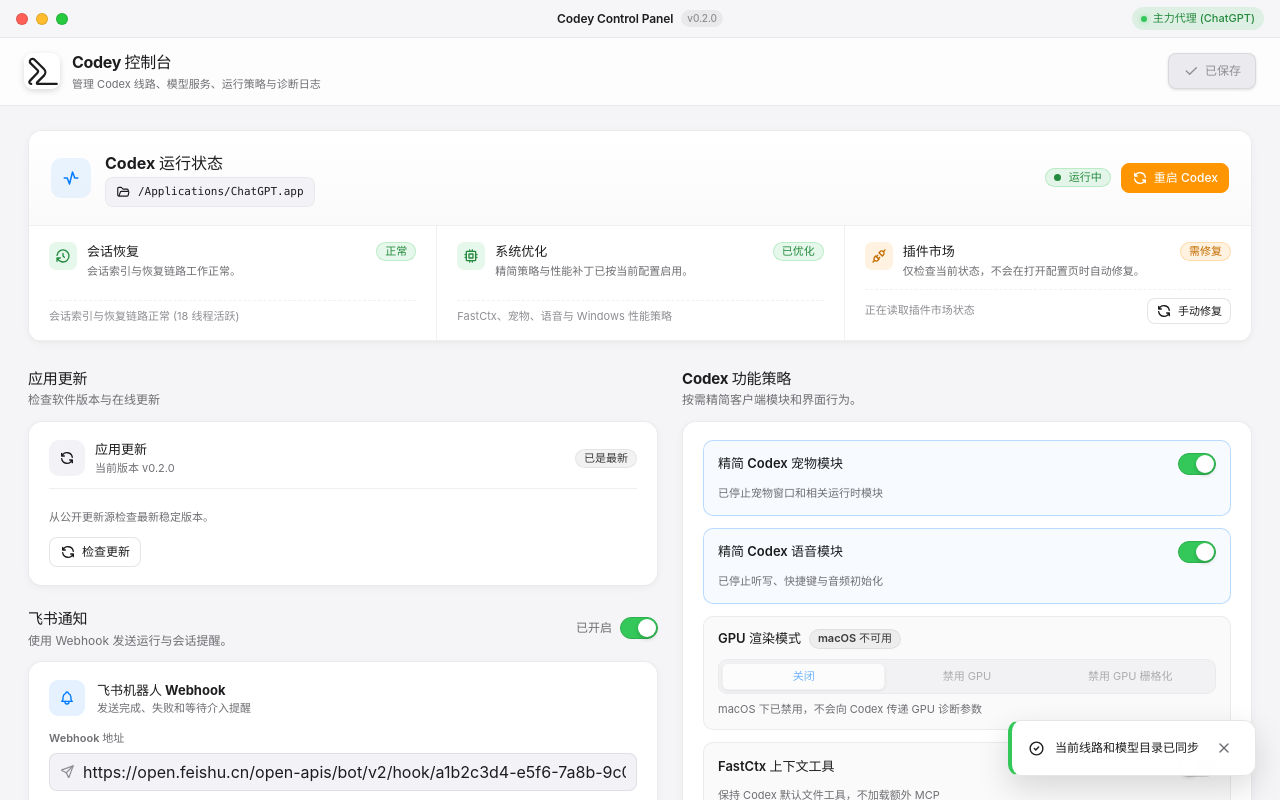
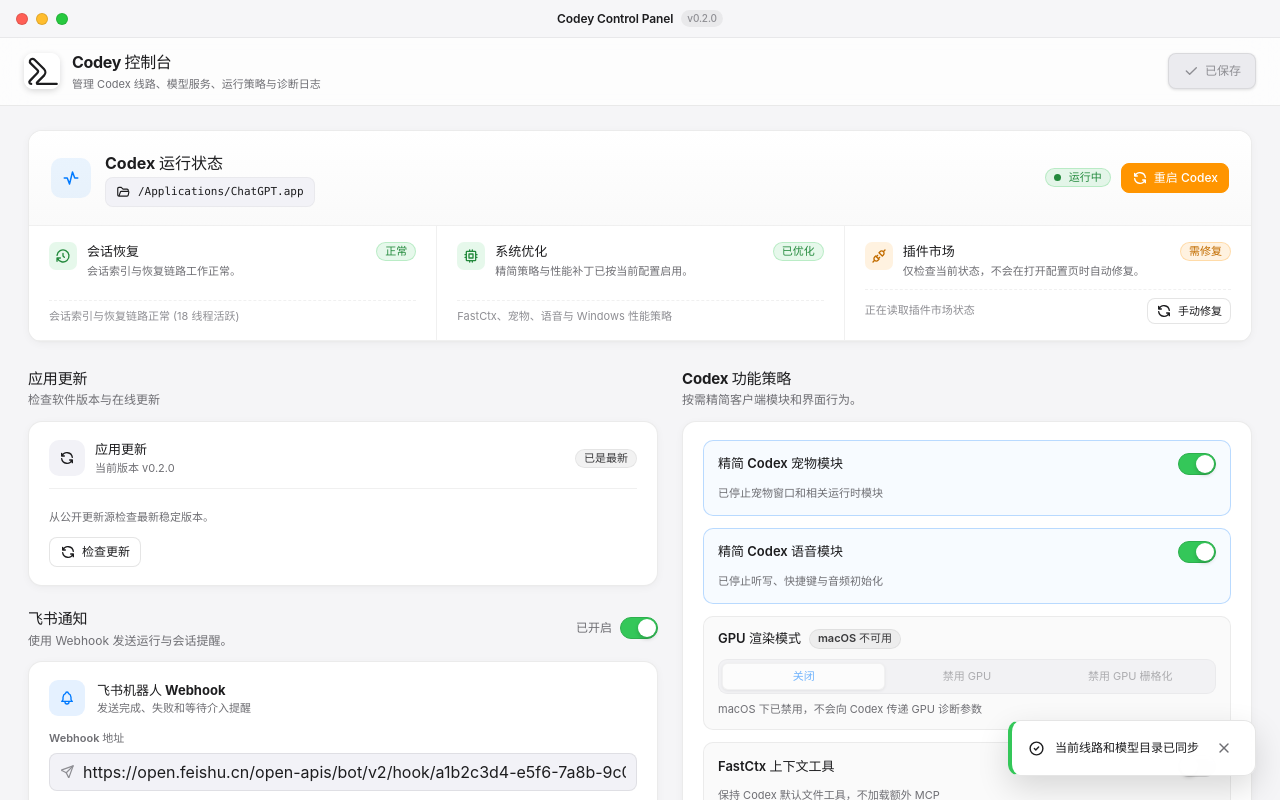
Before and after one commit to SuperGness/codey, a React (Vite) app: page / in a window 1280 px wide. Built offline with nearby package versions, Linux system fonts and the light colour scheme.

Commit message:
Remove titlebar status pill

```diff
--- a/src/App.tsx
+++ b/src/App.tsx
@@ -725,12 +725,7 @@
           <span className="app-title-text">Codey Control Panel</span>
           <span className="app-version-tag">v{status.appVersion || "0.2.0"}</span>
         </div>
-        <div className="macos-titlebar-right">
-          <span className={`status-pill ${status.running ? "online" : "offline"}`}>
-            <span className="status-pill-dot" />
-            {status.running ? (status.activeProfileName || "已就绪") : "未启动"}
-          </span>
-        </div>
+        <div className="macos-titlebar-right" aria-hidden="true" />
       </div>
 
       <header className="config-header">
--- a/src/styles.css
+++ b/src/styles.css
@@ -215,35 +215,6 @@
   width: 140px;
 }
 
-.status-pill {
-  display: inline-flex;
-  align-items: center;
-  gap: 6px;
-  font-size: 11px;
-  font-weight: 500;
-  padding: 3px 9px;
-  border-radius: 999px;
-  background: rgba(0, 0, 0, 0.04);
-  color: #3a3a3c;
-}
-
-.status-pill.online {
-  background: rgba(52, 199, 89, 0.12);
-  color: #248a3d;
-}
-
-.status-pill-dot {
-  width: 6px;
-  height: 6px;
-  border-radius: 50%;
-  background: #8e8e93;
-}
-
-.status-pill.online .status-pill-dot {
-  background: #34c759;
-  box-shadow: 0 0 6px rgba(52, 199, 89, 0.5);
-}
-
 .config-header {
   z-index: 30;
   display: flex;
```
